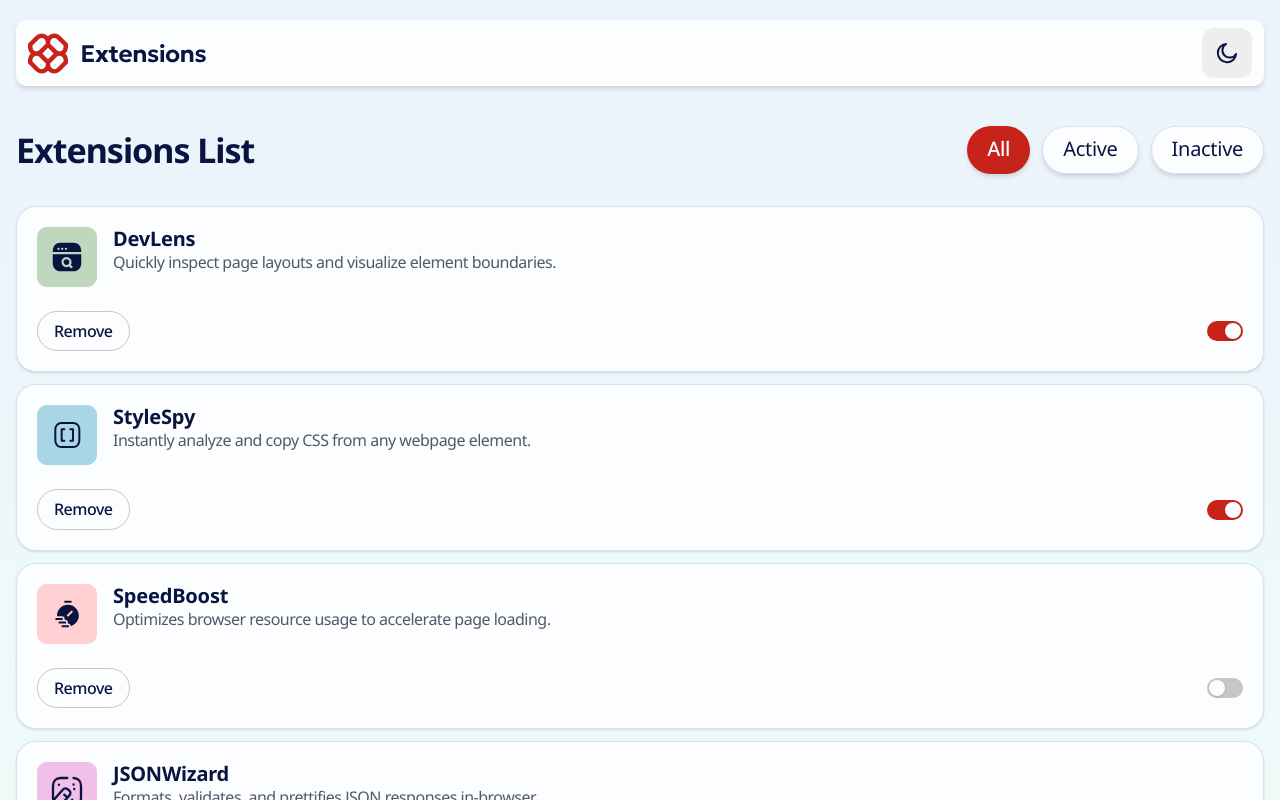
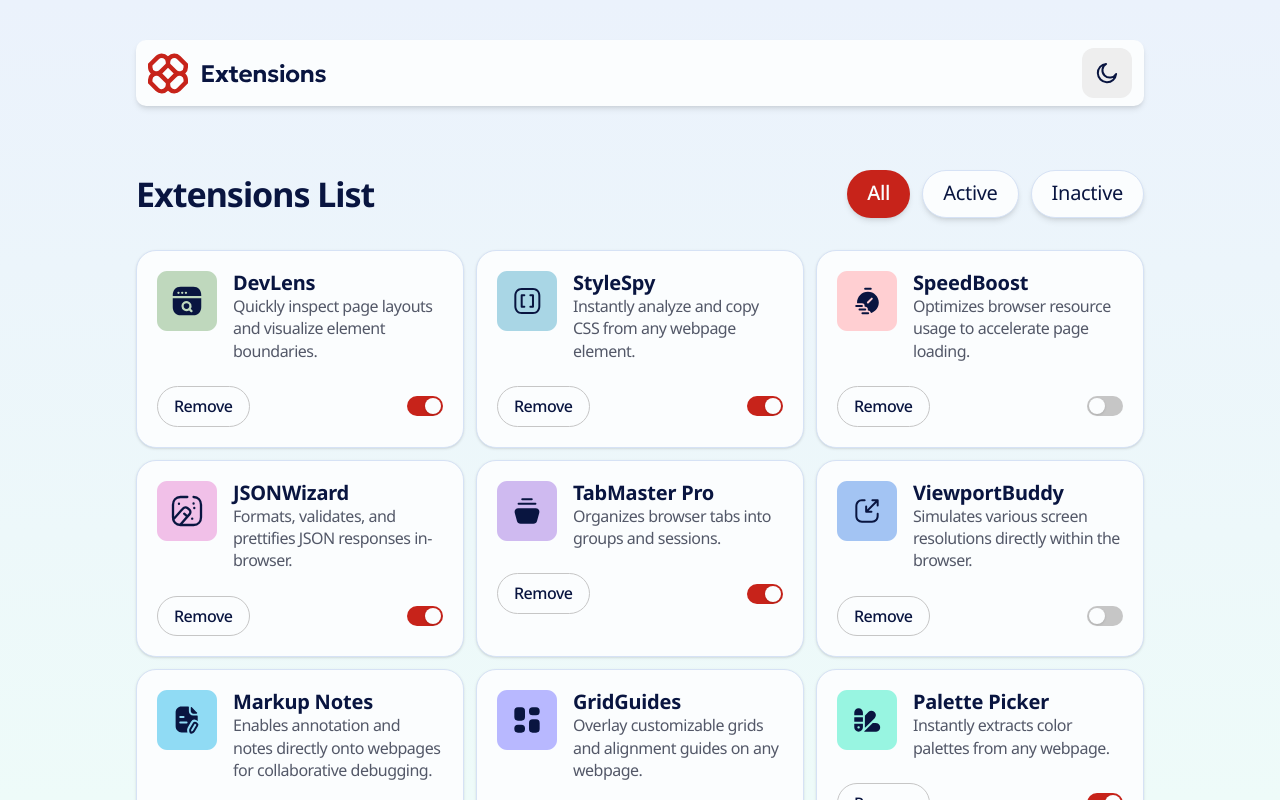
Before and after one commit to Maz-hub/Browser-extension-manager-UI, a React (Vite) app: page / in a window 1280 px wide. Shown: the top 800 px of the page. Built offline with nearby package versions, Linux system fonts and the light colour scheme.

Commit message:
style(extensions, filter): desktop design - enhance layout and spacing

```diff
--- a/src/components/Extensions.jsx
+++ b/src/components/Extensions.jsx
@@ -7,13 +7,13 @@ const Extensions = () => {
 
   return (
     <section>
-      <div className="mb-16">
+      <div className="mb-16 md:grid grid-cols-2 md:gap-3 lg:grid-cols-3">
         {extensions.map((item) => (
           <article
             key={item.name}
-            className="bg-Neutral-0 mb-3 p-5 rounded-[20px] border-1 border-Neutral-200 shadow-sm"
+            className="bg-Neutral-0 mb-3 md:mb-0 p-5 rounded-[20px] border-1 border-Neutral-200 shadow-sm  "
           >
-            <div className="flex items-start mb-6">
+            <div className="flex items-start mb-6 ">
               <img
                 src={item.logo}
                 alt={item.name}
--- a/src/components/Filter.jsx
+++ b/src/components/Filter.jsx
@@ -1,7 +1,7 @@
 const Filter = () => {
   return (
     <>
-      <section className="my-10 md:mb-8 md:flex md:justify-between md:items-center">
+      <section className="my-10 md:mb-8 lg:mt-16 md:flex md:justify-between md:items-center">
         <h1 className="text-preset-1 text-Neutral-900 dark:text-Neutral-0 text-center md:text-left md: mb-6 md:mb-0">
           Extensions List
         </h1>
--- a/src/index.css
+++ b/src/index.css
@@ -35,7 +35,25 @@ body {
     background-attachment: fixed;
     /* fill the screen */
     background-size: cover;
-    padding: 20px 16px;
+    padding: 1.5rem 1rem;
+    /* Mobile base */
+}
+
+@media (min-width: 768px) {
+
+    /* Tablet */
+    body {
+        padding: 2rem 3rem;
+    }
+}
+
+@media (min-width: 1024px) {
+
+    /* Desktop */
+    body {
+        padding: 2.5rem 8.5rem 4rem;
+        /* top, left/right, bottom */
+    }
 }
 
 .dark body {
```
